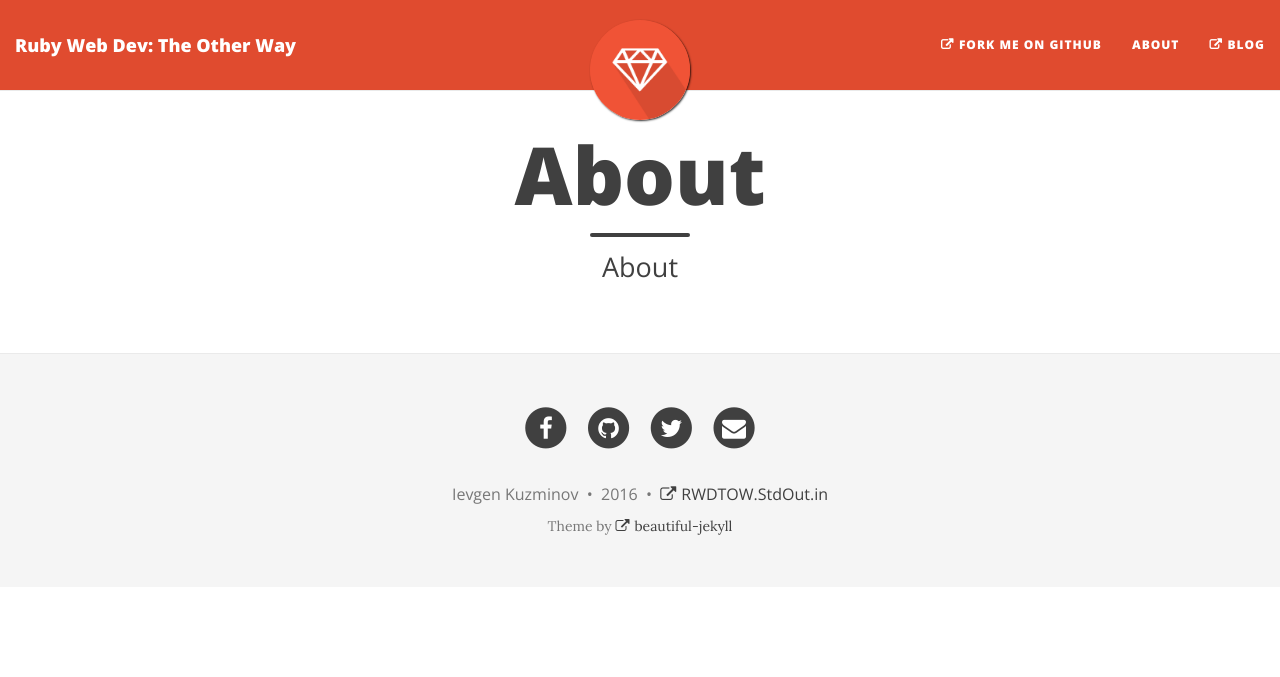
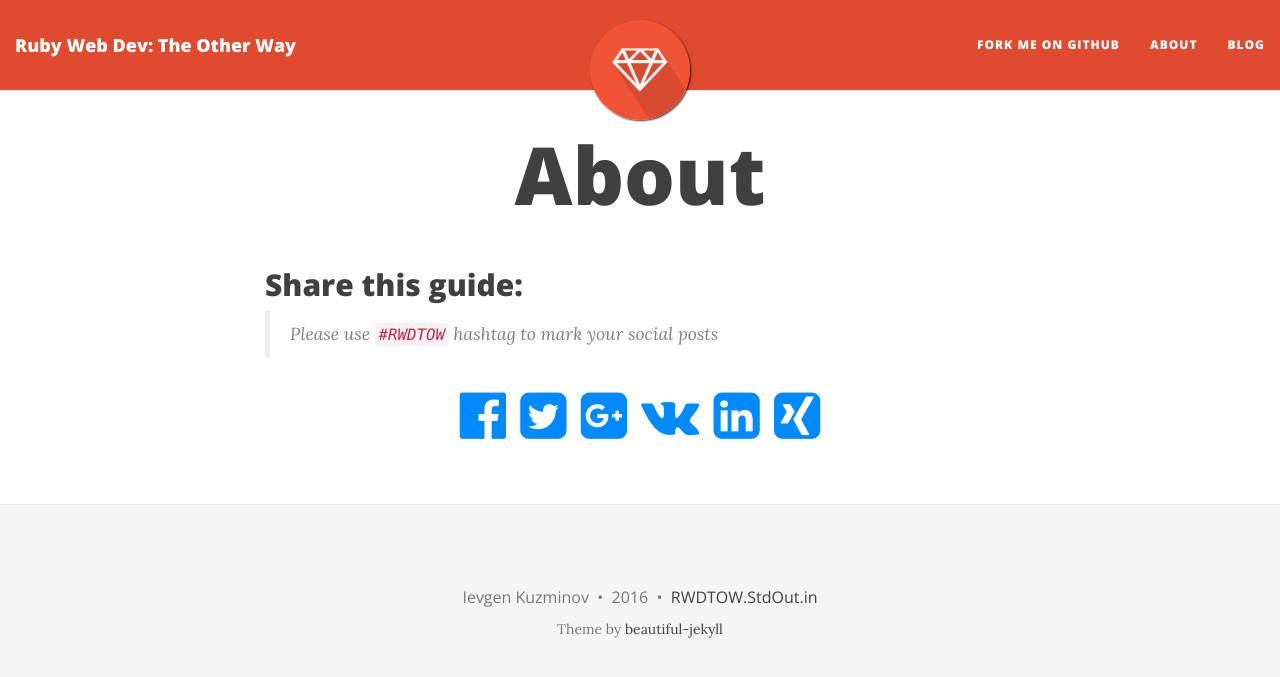
Before and after one commit to iJackUA/rwdtow, a Jekyll site: the page built from about.md, in a window 1280 px wide. Shown: the top 677 px of the page. Built offline with Jekyll 4.4.1, drawn with Linux system fonts in a browser that asks for light colours; nearby versions of some CDN libraries.

Commit message:
fix toc, add og tags, add about page

```diff
--- a/_config.yml
+++ b/_config.yml
@@ -37,20 +37,20 @@ avatar: "/img/avatar-icon.png"
 # Important: you must keep the "name" parameter, everything else you can remove
 author:
   name: Ievgen Kuzminov
-  email: ""
-  facebook: yourname  # eg. daattali
-  github: yourname    # eg. daattali
-  twitter: yourname   # eg. daattali
-  linkedin: yourlink  # eg. "pub/dean-attali/8/946/143"
-  stackoverflow: yourlink  # eg. "3943160/daattali"
+  email: "root@stdout.in"
+  facebook: ""
+  github: ""
+  twitter: ""
+  linkedin: ""
+  stackoverflow: ""
 
 # Select which links to show in the footer
 footer-links-active:
   rss: false
-  facebook: true
-  email: true
-  twitter: true
-  github: true
+  facebook: false
+  email: false
+  twitter: false
+  github: false
   linkedin: false
   stackoverflow: false
 
@@ -64,7 +64,7 @@ url-pretty: "RWDTOW.StdOut.in"
 #disqus: ""
 
 # Fill in your Google Analytics ID to track your website using GA
-#google_analytics: ""
+google_analytics: "UA-77016621-1"
 
 # --- Don't need to touch anything below here (but you can if you want) --- #
 
--- a/_includes/head.html
+++ b/_includes/head.html
@@ -85,6 +85,10 @@
   <meta property="og:title" content="{% if page.title %}{{ page.title }}{% else %}{{ site.title }}{% endif %}" />
   <meta property="og:type" content="website" />
 
+  <meta property="og:site_name" content="{{ site.title }}">
+
+  <meta property="og:description" content="{{ site.description }}">
+
   {% if page.id %}
   <meta property="og:url" content="{{ site.url }}{{ page.url }}/" />
   {% else %}
--- a/about.md
+++ b/about.md
@@ -1,5 +1,36 @@
 ---
 layout: page
 title: About
-subtitle: About
 ---
+
+<h2>Share this guide: </h2>
+
+> Please use `#RWDTOW` hashtag to mark your social posts
+
+
+<div class="social-buttons">
+	<a href="https://www.facebook.com/sharer/sharer.php?u={{ site.url }}" target="_blank">
+		<i class="fa fa-facebook-official" aria-hidden="true"></i>
+    </a>
+
+	<a href="https://twitter.com/intent/tweet?url={{ site.url }}" target="_blank">
+		<i class="fa fa-twitter-square" aria-hidden="true"></i>
+    </a>
+
+	<a href="https://plus.google.com/share?url={{ site.url }}" target="_blank">
+		<i class="fa fa-google-plus-square" aria-hidden="true"></i>
+    </a>
+
+	<a href="http://vk.com/share.php?url={{ site.url }}" target="_blank">
+		<i class="fa fa-vk" aria-hidden="true"></i>
+    </a>
+
+	<a href="http://www.linkedin.com/shareArticle?url={{ site.url }}" target="_blank">
+		<i class="fa fa-linkedin-square" aria-hidden="true"></i>
+    </a>
+
+	<a href="https://www.xing.com/spi/shares/new?url={{ site.url }}" target="_blank">
+		<i class="fa fa-xing-square" aria-hidden="true"></i>
+    </a>
+
+</div>
--- a/css/main.css
+++ b/css/main.css
@@ -29,7 +29,7 @@ a:focus {
   color: #0085a1;
 }
 
-a[href^="http://"]:before, a[href^="https://"]:before {
+.posts-list a[href^="http://"]:before, .posts-list a[href^="https://"]:before {
     font-family: 'FontAwesome';
     content: " \f08e";
     padding-right: 5px;
@@ -564,3 +564,12 @@ table tr th :last-child,
 table tr td :last-child {
   margin-bottom: 0;
 }
+
+.social-buttons {
+  font-size: 3em;
+  text-align: center;
+}
+
+.social-buttons a {
+  text-decoration: none;
+}
--- a/index.html
+++ b/index.html
@@ -10,9 +10,7 @@ subtitle: '"When Rails is not enough..."'
 {% assign ordered_posts = paginator.posts | sort: 'order' %}
   {% for post in ordered_posts %}
   <article class="post-preview">
-    <a href="#{{ post.id | slugify }}">
-	  <h1 class="post-title" data-toc="#{{ post.id | slugify }}">{{ post.title }}</h2>
-    </a>
+	  <h1 class="post-title" id="{{ post.id | slugify }}">{{ post.title }}</h2>
 
     <div class="post-entry">
       {{ post.content }}
--- a/js/main.js
+++ b/js/main.js
@@ -116,7 +116,7 @@ var main = {
         'highlightOnScroll': true, //add class to heading that is currently in focus
         'highlightOffset': 100, //offset to trigger the next headline
         'anchorName': function(i, heading, prefix) { //custom function for anchor name
-            return $(heading).data('toc');
+            return $(heading).attr('id');
         },
         'headerText': function(i, heading, $heading) { //custom function building the header-item text
             return $heading.text();
```
Also changed, not shown: _posts/1970-01-01-intro.md (line endings or trailing spaces).
